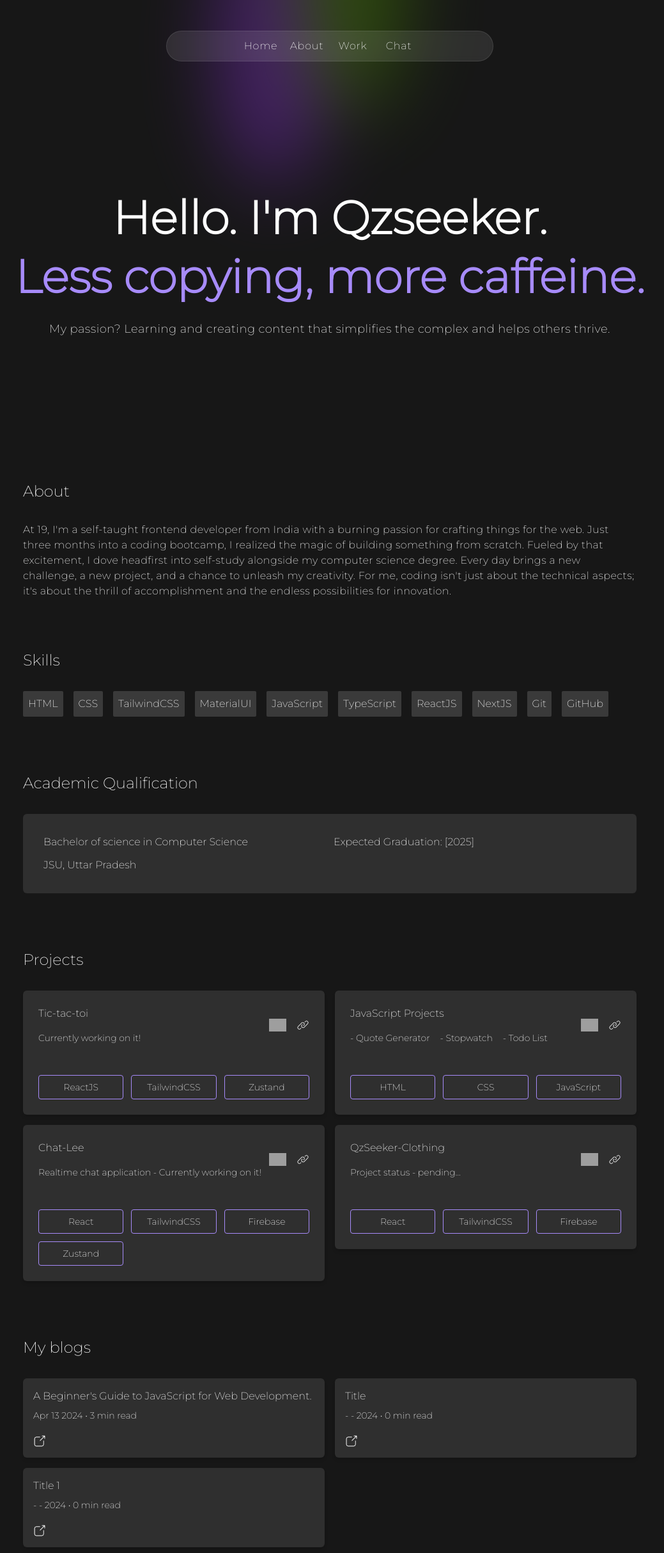
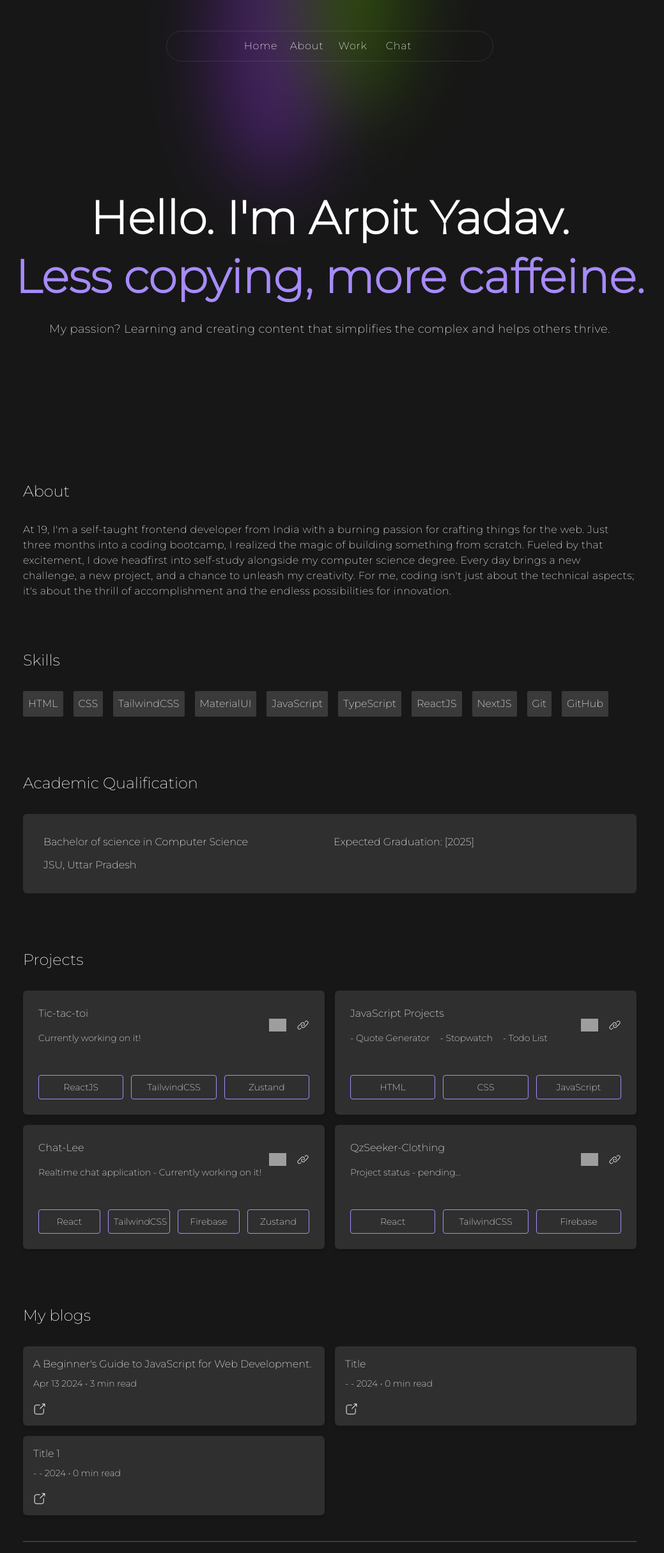
Before and after one commit to qzSeeker/PortfolioQzseeker, a React (Vite) app: page / in a window 1280 px wide. Shown: the top 2427 px of the page at 64% size, without its empty margins (124-1163 px from the left). Built offline with nearby package versions, Linux system fonts and the light colour scheme; grey boxes are pictures that could not be loaded.

Commit message:
add scroll effect in navbar

```diff
--- a/src/Components/Hero.jsx
+++ b/src/Components/Hero.jsx
@@ -14,6 +14,15 @@ function Hero() {
   const title = ["Qzseeker", "Arpit Yadav"];
   const [currentTitle, setCurrentTitle] = useState(title[0]);
   const [titleIndex, setTitleIndex] = useState(0);
+  const [isScrolled, setIsScrolled] = useState(false);
+
+  useEffect(() => {
+    const handleScroll = () => {
+      setIsScrolled(window.scrollY > 50);
+    };
+
+    window.addEventListener('scroll', handleScroll);
+  })
 
   useEffect(() => {
     const interId = setInterval(() => {
@@ -78,7 +87,7 @@ function Hero() {
               ></ellipse>
             </g>
           </svg>
-          <div className="2xl:h-14 h-12 w-80 2xl:w-1/3 md:w-2/5 backdrop-blur-sm bg-white/10 flex items-center justify-center rounded-full border border-white/10 fixed z-20">
+          <div className={`2xl:h-14 h-12 w-80 2xl:w-1/3 md:w-2/5 ${isScrolled ? 'bg-white/10  backdrop-blur-sm' : 'bg-transparent'} flex items-center justify-center rounded-full border border-white/10 fixed z-20`}>
             <ul className="flex gap-2 2xl:gap-14 text-sm xl:text-base tracking-wider">
               <li className="cursor-pointer hover:bg-white/15 hover:border border-white/15 duration-150 ease h-9 w-16 flex items-center justify-center rounded-full">
                 <Link to="hero" spy={true} smooth={true} offset={-150} duration={500}>Home</Link>
--- a/src/Components/Projects/Projects.jsx
+++ b/src/Components/Projects/Projects.jsx
@@ -47,7 +47,7 @@ function Projects() {
       img:"github.png",
       link: "https://github.com/qzSeeker/React-chat-app",
       tech: (
-        <ul className="grid sm:grid-cols-3 grid-cols-2 gap-3 mt-8 text-sm">
+        <ul className="grid sm:grid-cols-4 grid-cols-2 gap-3 mt-8 text-sm">
           <li className="border border-violet-400 p-2 rounded">React</li>
           <li className="border border-violet-400 p-2 rounded">TailwindCSS</li>
           <li className="border border-violet-400 p-2 rounded">Firebase</li>
```
